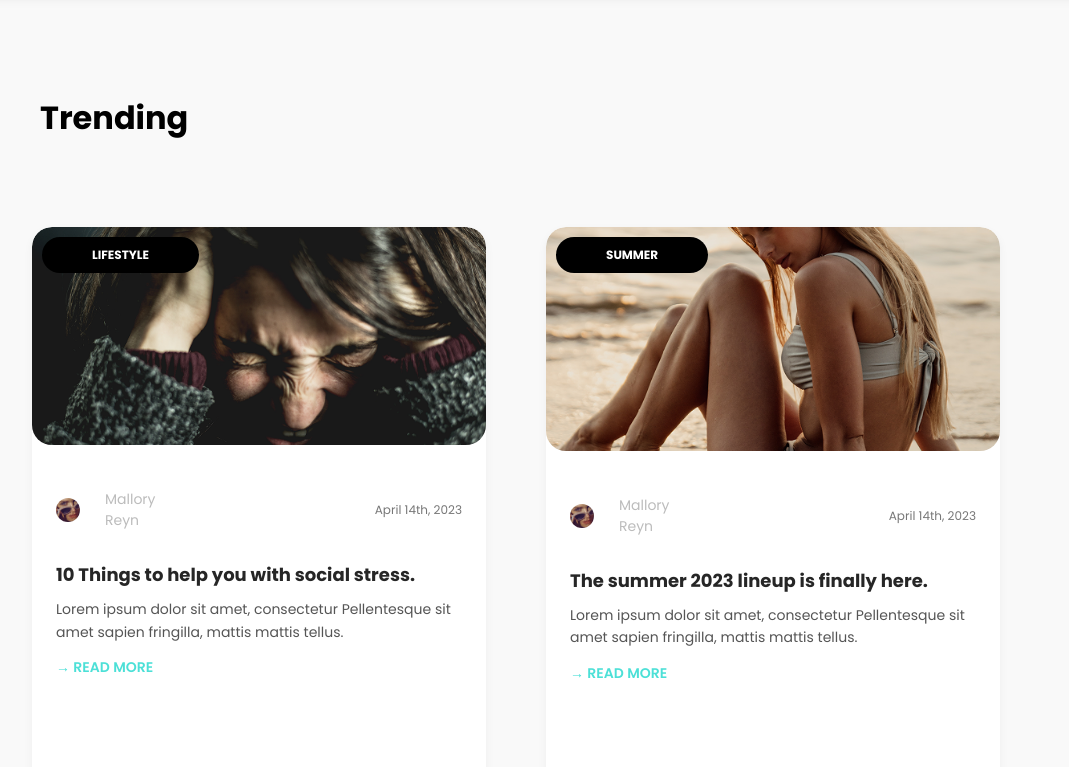
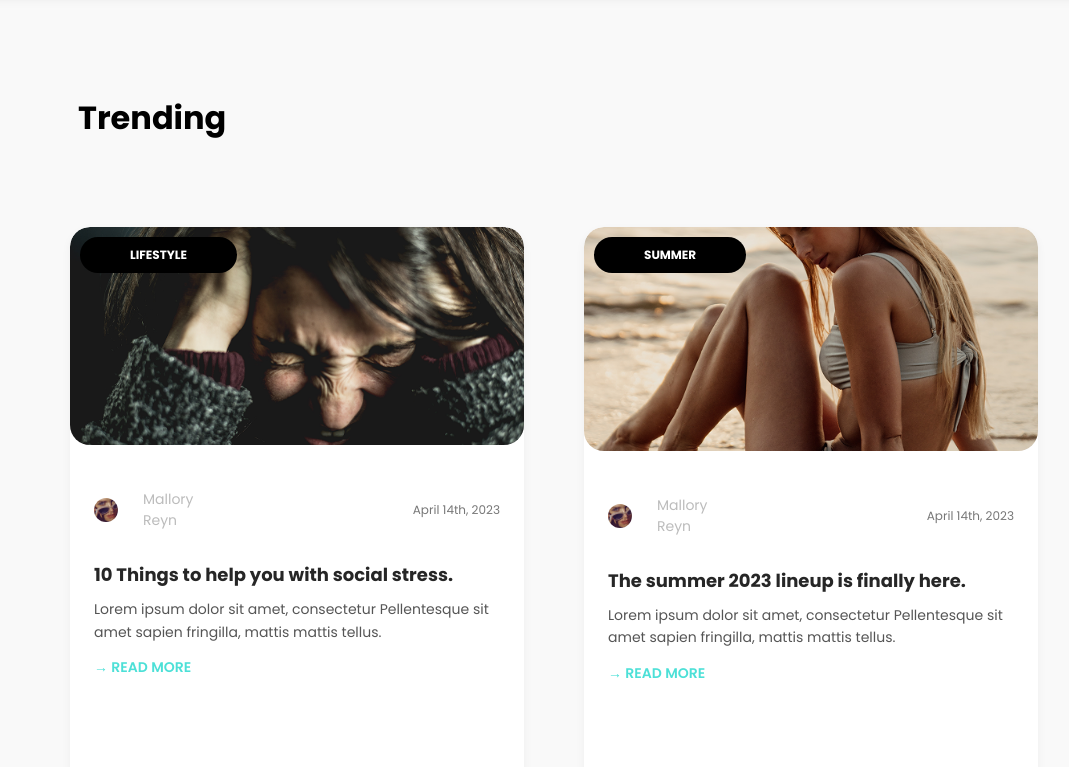
Before and after one commit to codwork/LuxVentus, a plain HTML site: page index.html in a window 1280 px wide. Shown: the part 2033-2800 px from the top of the page, without its empty margins (86-1155 px from the left). Drawn offline with Linux system fonts and the light colour scheme.

Commit message:
Add html thing

```diff
--- a/index.html
+++ b/index.html
@@ -116,7 +116,7 @@
 </div>
 <!-- fashion card დასასრული -->
   <!-- trending section დასაწყისი -->
-  <div class="trending-section">
+  <div class="trending-section container">
     <h2 class="trending-title">Trending</h2>
 
     <div class="trending-container">
```
